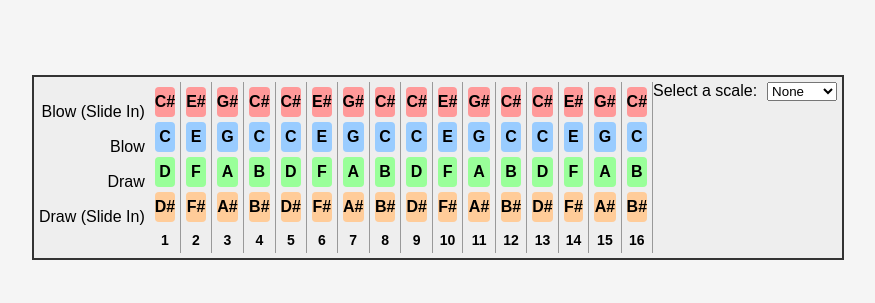
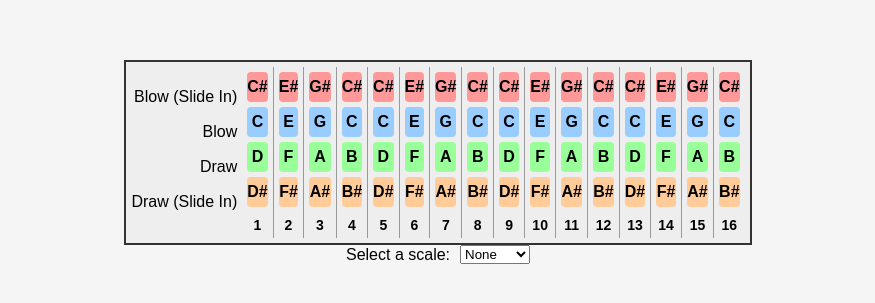
Before and after one commit to shrichris/chromatic_harmonica_visualiser, a website: page public/index.html in a window 1280 px wide. Shown: the part 233-536 px from the top of the page, without its empty margins (202-1077 px from the left). Drawn offline with Linux system fonts and the light colour scheme.

Commit message:
scale selector position adjusted

```diff
--- a/public/index.html
+++ b/public/index.html
@@ -7,6 +7,8 @@
   <link rel="stylesheet" href="styles.css">
 </head>
 <body>
+  <div class="container">
+
   <div class="harmonica">
     <div class="labels">
       <div class="label">Blow (Slide In)</div>
@@ -136,6 +138,7 @@
         <div class="note draw-slide">B#</div>
         <div class="hole-label">16</div>
       </div>
+      </div>
 
       <div class="scale-selector">
         <label for="scale">Select a scale:</label>
@@ -151,6 +154,7 @@
         </select>
       </div>
 
+    </div>
 
 
 </div>
--- a/public/styles.css
+++ b/public/styles.css
@@ -96,3 +96,9 @@ body {
   .scale-selector label {
     margin-right: 10px;
   }
+
+  .container {
+    display: flex;
+    flex-direction: column;
+    align-items: center;
+  }
```
